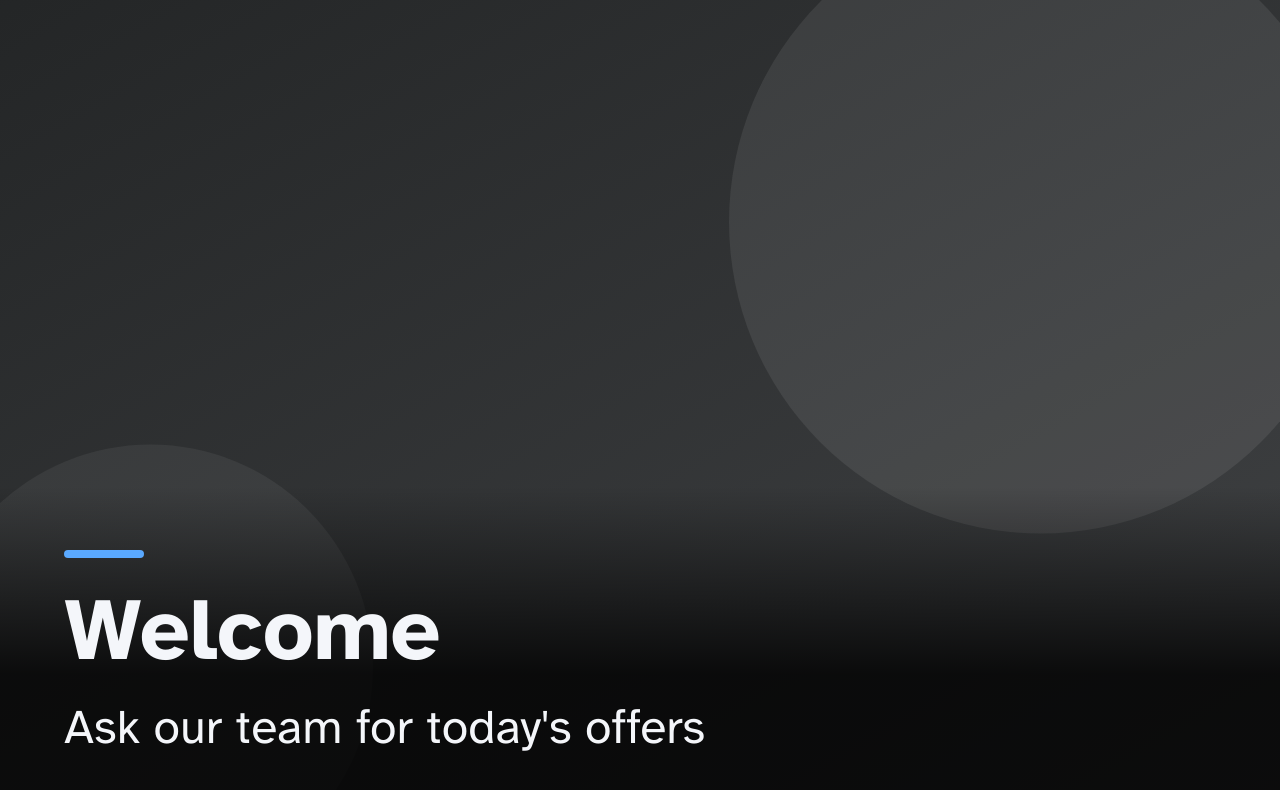
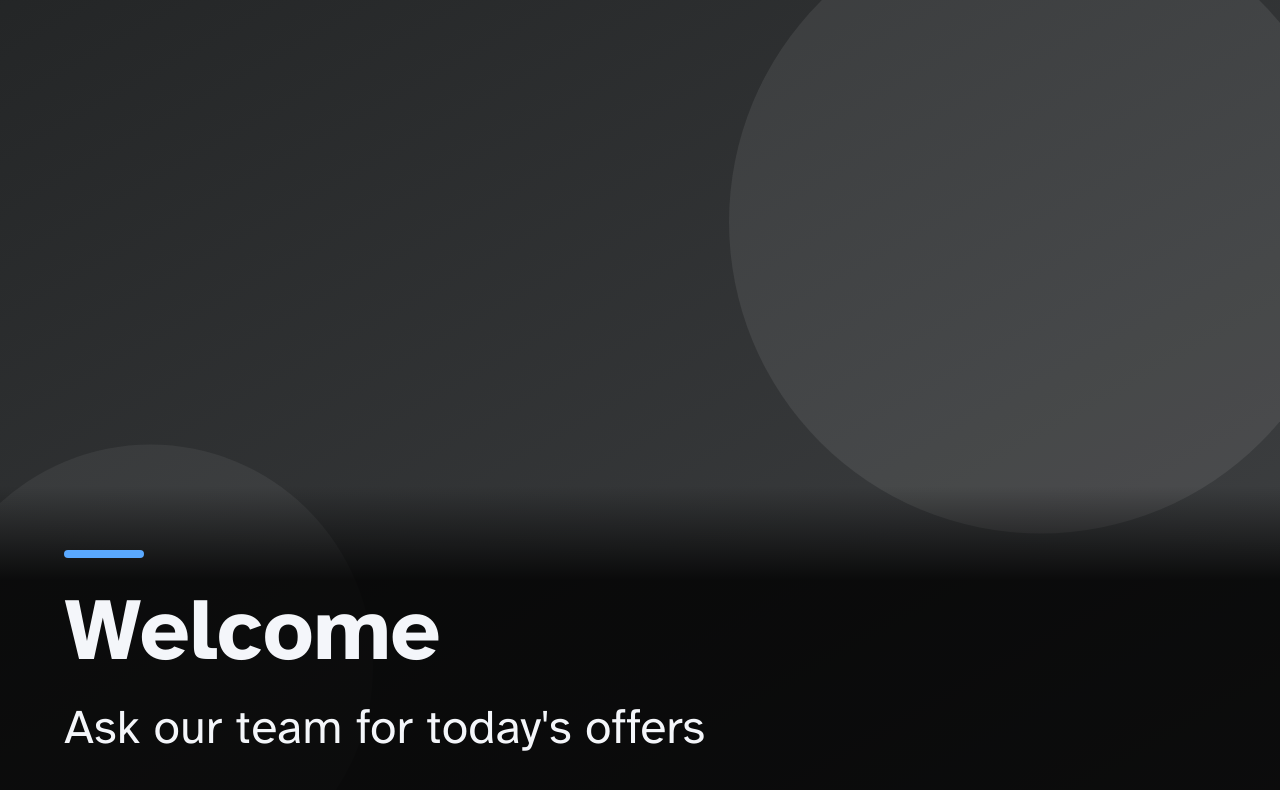
Before and after one commit to easysignage/Digital-Signage-Custom-Apps, a plain HTML site: page examples/zone-promo/index.html in a window 1280 px wide. Drawn offline with Linux system fonts and the light colour scheme.

Commit message:
Zone promo: keep headline on the solid overlay for 7:1+ contrast

```diff
--- a/examples/zone-promo/style.css
+++ b/examples/zone-promo/style.css
@@ -21,7 +21,7 @@
   left: 0; right: 0; bottom: 0;
   /* Generous bottom padding keeps text inside the safe area. */
   padding: var(--space-8) var(--safe-x) var(--safe-y);
-  background: linear-gradient(to top, rgba(0, 0, 0, 0.82) 40%, rgba(0, 0, 0, 0));
+  background: linear-gradient(to top, rgba(0, 0, 0, 0.82) 70%, rgba(0, 0, 0, 0));
   color: #f4f6fa; /* always light: the overlay is always dark */
 }
 
```
Also changed, not shown: 1 other file.
